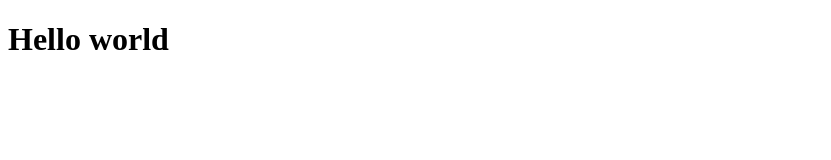
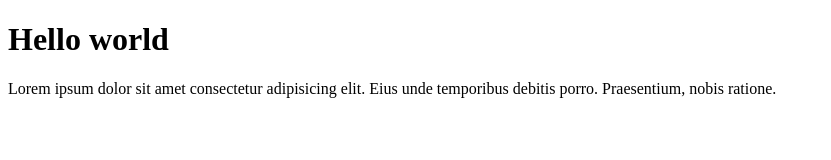
Before and after one commit to Tokhirjon06/git-hub, a plain HTML site: page index.html in a window 1280 px wide. Shown: the whole page, without its empty margins (0-831 px from the left). Drawn offline with Linux system fonts and the light colour scheme.

Commit message:
july 11 11:19

```diff
--- a/index.html
+++ b/index.html
@@ -10,6 +10,7 @@
 
 <body>
     <h1>Hello world</h1>
+    <p>Lorem ipsum dolor sit amet consectetur adipisicing elit. Eius unde temporibus debitis porro. Praesentium, nobis ratione.</p>
 </body>
 
 </html>
--- a/style.scss
+++ b/style.scss
@@ -0,0 +1,8 @@
+h1 {
+    color: red;
+    background-color: green;
+}
+
+p{
+    color: blue;
+}
```
